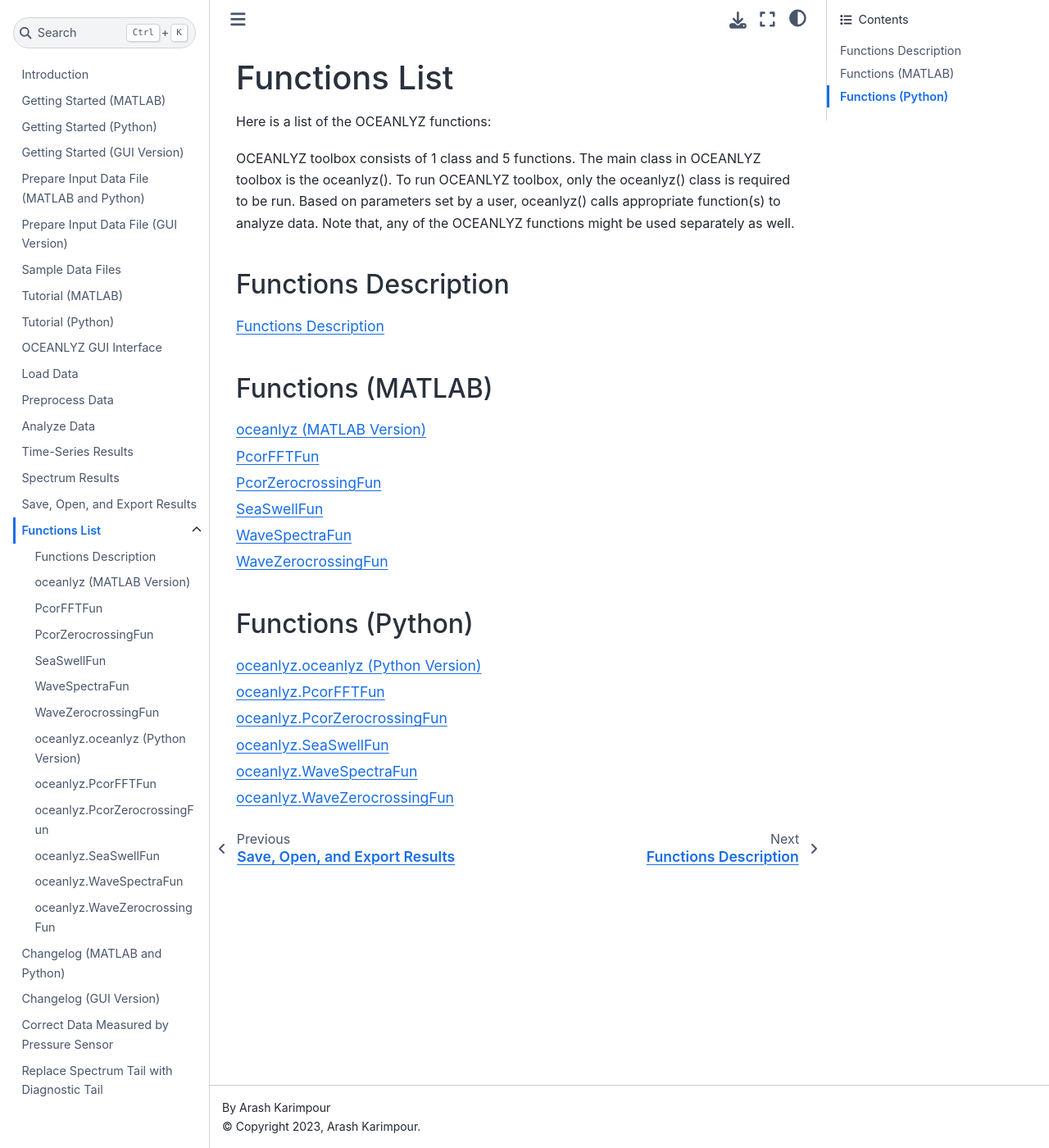
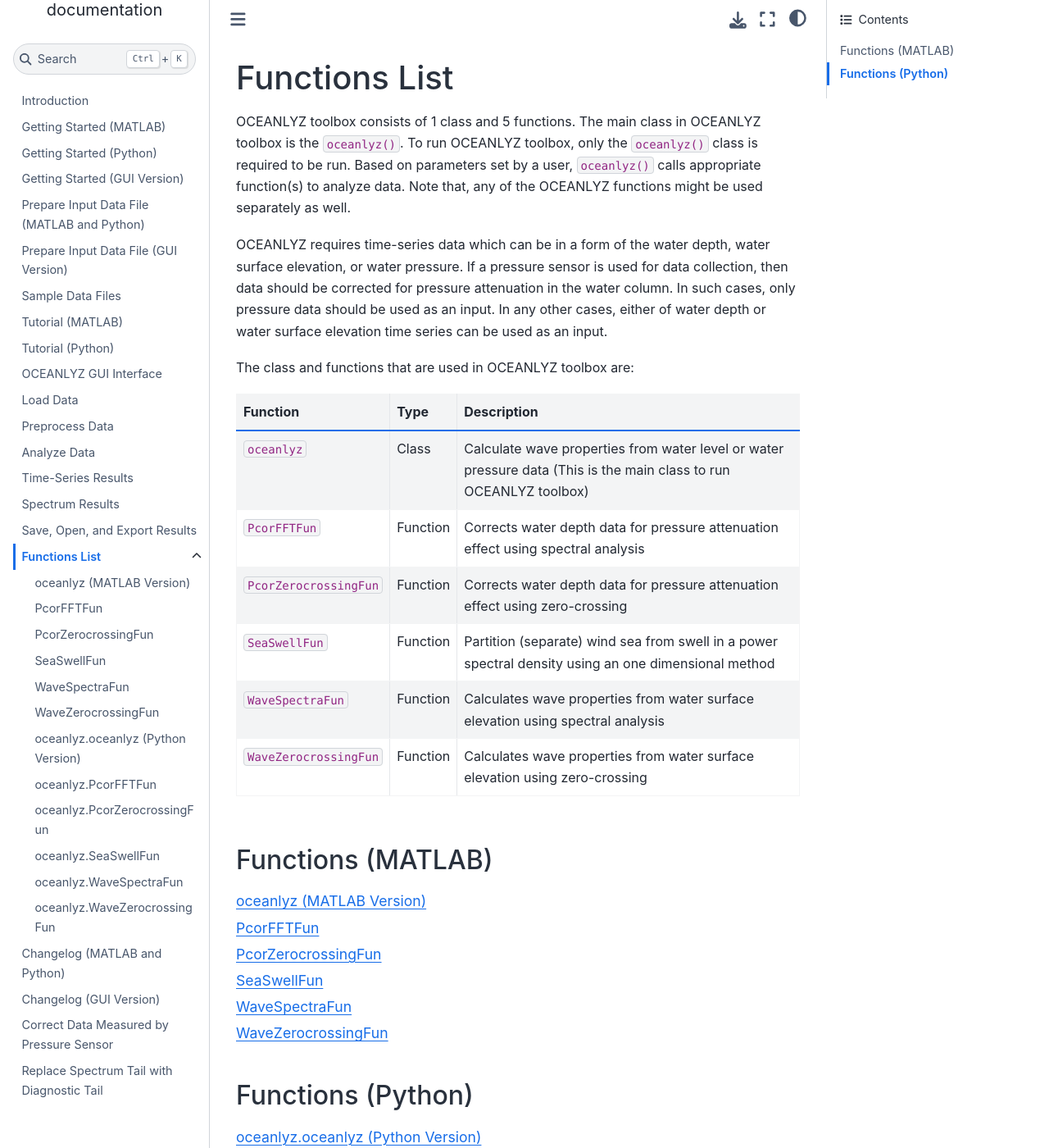
Before and after one commit to akarimp/Oceanlyz, a Sphinx documentation site: the page built from docs/17_Functions_List.rst, in a window 1280 px wide and 1400 px high. Shown: the whole window at 82% size. Built offline with Sphinx 7.4.7 and the Sphinx Book theme 1.1.4, drawn with Linux system fonts in a browser that asks for light colours; some of the changed text lies outside the part shown.

Commit message:
Add files via upload

```diff
--- a/docs/17_Functions_List.rst
+++ b/docs/17_Functions_List.rst
@@ -1,20 +1,26 @@
 Functions List
 ==============
 
-Here is a list of the OCEANLYZ functions:
-
 OCEANLYZ toolbox consists of 1 class and 5 functions.
-The main class in OCEANLYZ toolbox is the oceanlyz(). To run OCEANLYZ toolbox, only the oceanlyz() class is required to be run.
-Based on parameters set by a user, oceanlyz() calls appropriate function(s) to analyze data.
+The main class in OCEANLYZ toolbox is the ``oceanlyz()``. To run OCEANLYZ toolbox, only the ``oceanlyz()`` class is required to be run.
+Based on parameters set by a user, ``oceanlyz()`` calls appropriate function(s) to analyze data.
 Note that, any of the OCEANLYZ functions might be used separately as well.
 
-Functions Description
----------------------
+OCEANLYZ requires time-series data which can be in a form of the water depth, water surface elevation, or water pressure.
+If a pressure sensor is used for data collection, then data should be corrected for pressure attenuation in the water column. In such cases, only pressure data should be used as an input. In any other cases, either of water depth or water surface elevation time series can be used as an input.
 
-.. toctree::
-    :maxdepth: 1
+The class and functions that are used in OCEANLYZ toolbox are:
 
-    22_Functions_Description.rst
+=======================   ========   =======================================================================
+Function                  Type       Description
+=======================   ========   =======================================================================
+``oceanlyz``              Class      Calculate wave properties from water level or water pressure data (This is the main class to run OCEANLYZ toolbox)
+``PcorFFTFun``            Function   Corrects water depth data for pressure attenuation effect using spectral analysis
+``PcorZerocrossingFun``   Function   Corrects water depth data for pressure attenuation effect using zero-crossing
+``SeaSwellFun``           Function   Partition (separate) wind sea from swell in a power spectral density using an one dimensional method
+``WaveSpectraFun``        Function   Calculates wave properties from water surface elevation using spectral analysis
+``WaveZerocrossingFun``   Function   Calculates wave properties from water surface elevation using zero-crossing
+=======================   ========   =======================================================================
 
 Functions (MATLAB)
 ------------------
```
